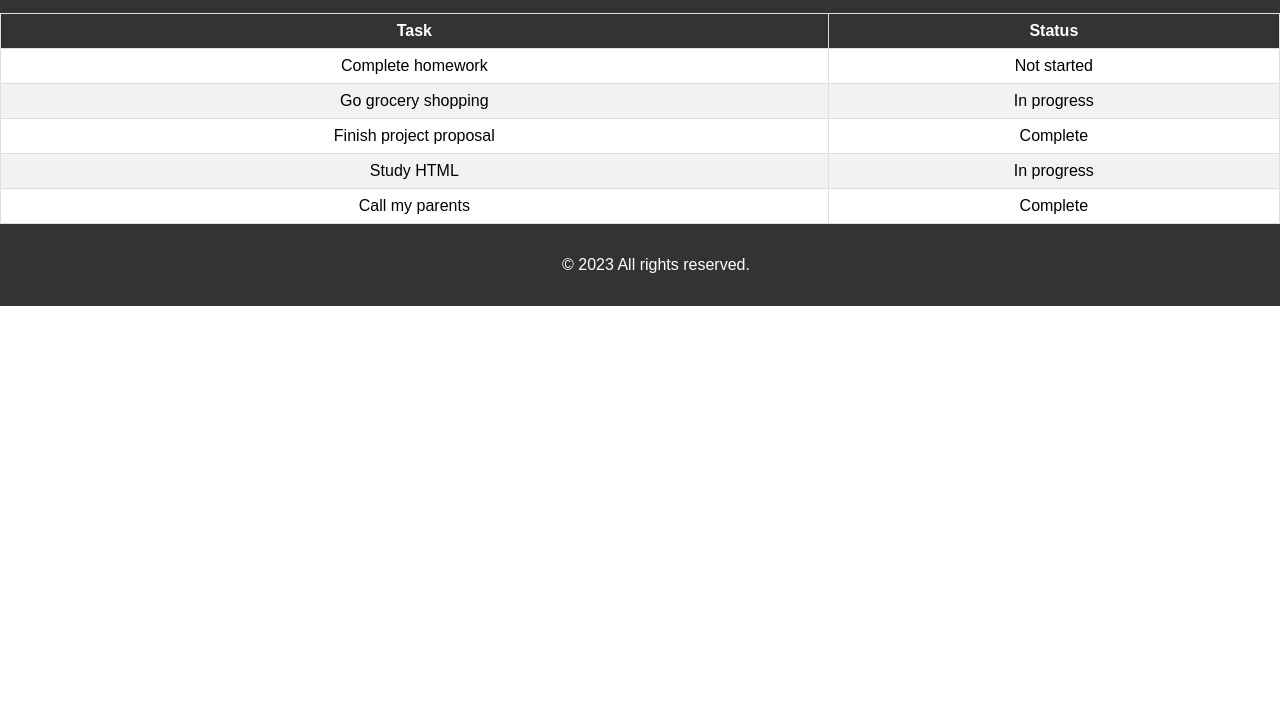
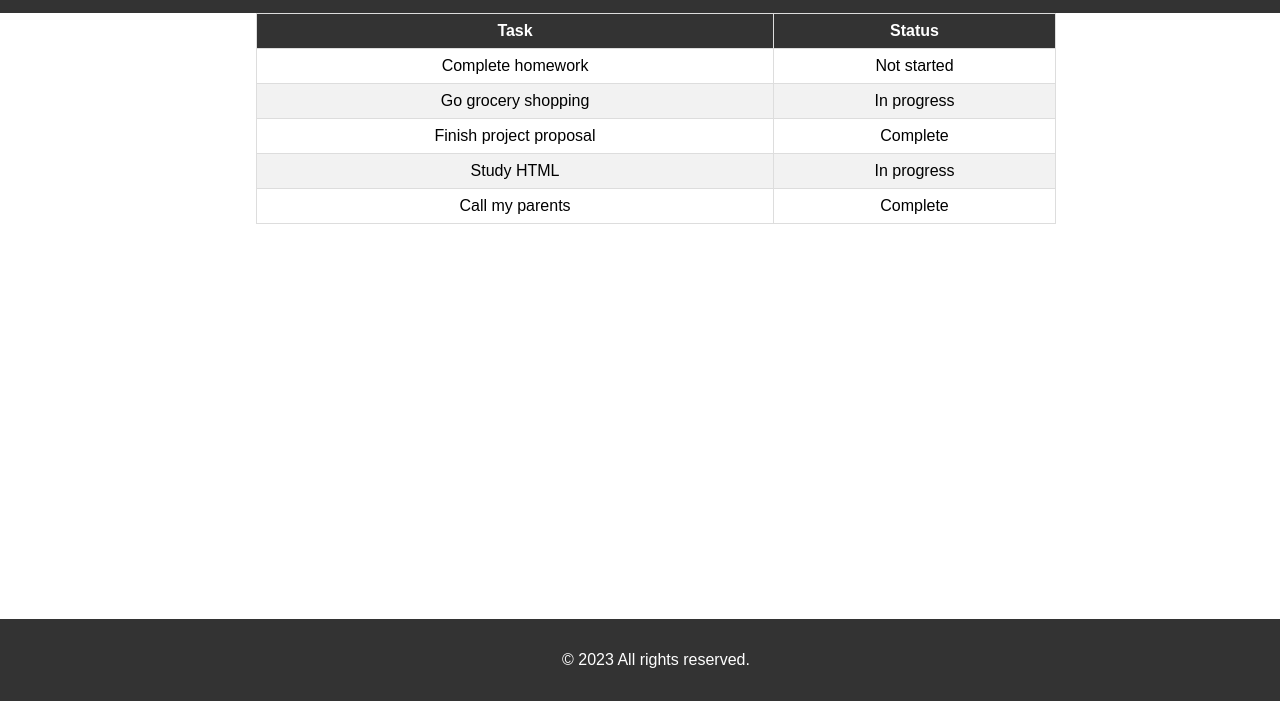
Before and after one commit to OmarHamda1996/todo-project, a plain HTML site: page index.html in a window 1280 px wide. Shown: the part 99-800 px from the top of the page. Drawn offline with Linux system fonts and the light colour scheme.

Commit message:
Footer and table fixation

```diff
--- a/css/style.css
+++ b/css/style.css
@@ -58,8 +58,9 @@ h1, h2, h3, h4, h5, h6 {
 
 table {
   border-collapse: collapse;
-  width: 100%;
-  align-items: center
+  width : 800px;
+  align-items: center;
+  margin-left: 20%;
 }
 
 th,
@@ -87,6 +88,7 @@ img {
 form {
   display: flex;
   flex-direction: column;
+  margin-bottom: 80px
 }
 
 label {
@@ -99,6 +101,7 @@ input[type="phone"] {
   margin-bottom: 16px;
   padding: 8px;
   border: 1px solid #ddd;
+
 }
 
 button[type="submit"] {
@@ -111,13 +114,16 @@ button[type="submit"] {
 
 button[type="submit"]:hover {
   background-color: #555;
+
 }
 
 footer {
   background-color: #333;
   color: #fff;
   padding: 16px;
-  position: absolute;
+  align-items: end;
+  position:fixed;
+  bottom: 0;
   width: 100%;
   text-align: center;
 
--- a/index.html
+++ b/index.html
@@ -1,12 +1,12 @@
 <html>
 
 <head>
-
+  <title>ToDo</title>
   <link rel="stylesheet" href="./css/style.css">
 </head>
 
  <header>
-  <title>ToDo</title>
+
     <div class="logo">
         <img src="Logo.png" alt="Logo">
         <h1>ToDo</h1>
```
